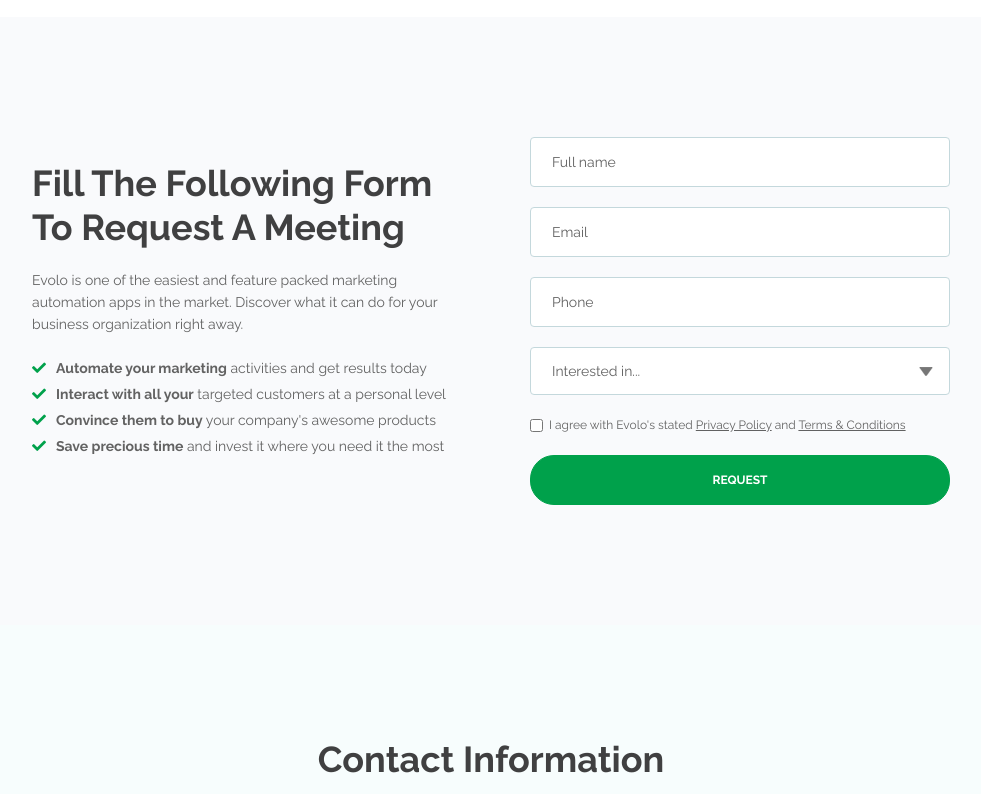
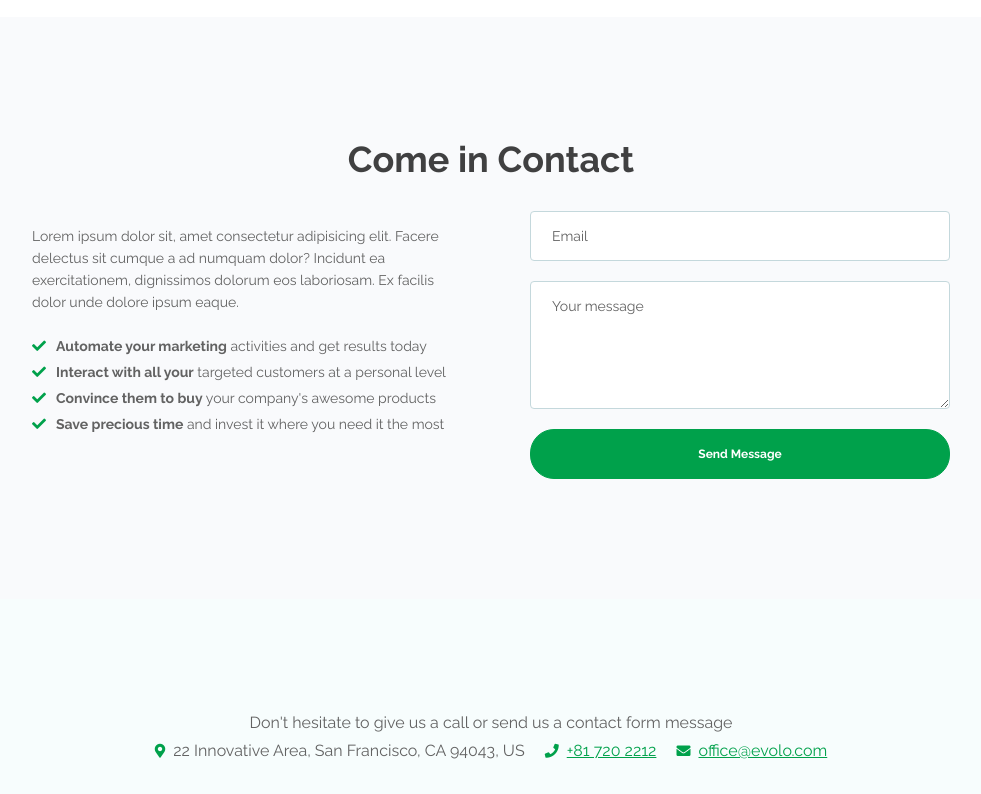
Before and after one commit to FNMALIC/lynx-international, a plain HTML site: page index.html in a window 1280 px wide. Shown: the part 3300-4094 px from the top of the page, without its empty margins (149-1130 px from the left). Drawn offline with Linux system fonts and the light colour scheme.

Commit message:
contact update

```diff
--- a/index.html
+++ b/index.html
@@ -435,11 +435,13 @@
     <!-- Request -->
     <div id="request" class="form-1">
         <div class="container">
+            <h2 class="text-sm-center">Come in Contact</h2>
+
             <div class="row">
                 <div class="col-lg-6">
                     <div class="text-container">
-                        <h2>Fill The Following Form To Request A Meeting</h2>
-                        <p>Evolo is one of the easiest and feature packed marketing automation apps in the market. Discover what it can do for your business organization right away.</p>
+
+                        <p>Lorem ipsum dolor sit, amet consectetur adipisicing elit. Facere delectus sit cumque a ad numquam dolor? Incidunt ea exercitationem, dignissimos dolorum eos laboriosam. Ex facilis dolor unde dolore ipsum eaque.</p>
                         <ul class="list-unstyled li-space-lg">
                             <li class="media">
                                 <i class="fas fa-check"></i>
@@ -460,41 +462,23 @@
                         </ul>
                     </div> <!-- end of text-container -->
                 </div> <!-- end of col -->
-                <div class="col-lg-6">
+                <div class="col-lg-6" style="margin-top:10px;">
 
                     <!-- Request Form -->
                     <div class="form-container">
                         <form id="requestForm" data-toggle="validator" data-focus="false">
-                            <div class="form-group">
-                                <input type="text" class="form-control-input" id="rname" name="rname" required>
-                                <label class="label-control" for="rname">Full name</label>
-                                <div class="help-block with-errors"></div>
-                            </div>
                             <div class="form-group">
                                 <input type="email" class="form-control-input" id="remail" name="remail" required>
                                 <label class="label-control" for="remail">Email</label>
                                 <div class="help-block with-errors"></div>
                             </div>
                             <div class="form-group">
-                                <input type="text" class="form-control-input" id="rphone" name="rphone" required>
-                                <label class="label-control" for="rphone">Phone</label>
+                                <textarea class="form-control-textarea" id="cmessage" required></textarea>
+                                <label class="label-control" for="cmessage">Your message</label>
                                 <div class="help-block with-errors"></div>
                             </div>
                             <div class="form-group">
-                                <select class="form-control-select" id="rselect" required>
-                                    <option class="select-option" value="" disabled selected>Interested in...</option>
-                                    <option class="select-option" value="Personal Loan">Starter</option>
-                                    <option class="select-option" value="Car Loan">Medium</option>
-                                    <option class="select-option" value="House Loan">Complete</option>
-                                </select>
-                                <div class="help-block with-errors"></div>
-                            </div>
-                            <div class="form-group checkbox">
-                                <input type="checkbox" id="rterms" value="Agreed-to-Terms" name="rterms" required>I agree with Evolo's stated <a href="privacy-policy.html">Privacy Policy</a> and <a href="terms-conditions.html">Terms & Conditions</a>
-                                <div class="help-block with-errors"></div>
-                            </div>
-                            <div class="form-group">
-                                <button type="submit" class="form-control-submit-button">REQUEST</button>
+                                <button type="submit" class="form-control-submit-button">Send Message</button>
                             </div>
                             <div class="form-message">
                                 <div id="rmsgSubmit" class="h3 text-center hidden"></div>
@@ -516,7 +500,7 @@
         <div class="container">
             <div class="row">
                 <div class="col-lg-12">
-                    <h2>Contact Information</h2>
+                    <!-- <h2>Contact Information</h2> -->
                     <ul class="list-unstyled li-space-lg">
                         <li class="address">Don't hesitate to give us a call or send us a contact form message</li>
                         <li><i class="fas fa-map-marker-alt"></i>22 Innovative Area, San Francisco, CA 94043, US</li>
@@ -548,10 +532,6 @@
                         <div class="form-group">
                             <textarea class="form-control-textarea" id="cmessage" required></textarea>
                             <label class="label-control" for="cmessage">Your message</label>
-                            <div class="help-block with-errors"></div>
-                        </div>
-                        <div class="form-group checkbox">
-                            <input type="checkbox" id="cterms" value="Agreed-to-Terms" required>I have read and agree with Evolo's stated <a href="privacy-policy.html">Privacy Policy</a> and <a href="terms-conditions.html">Terms Conditions</a>
                             <div class="help-block with-errors"></div>
                         </div>
                         <div class="form-group">
```
